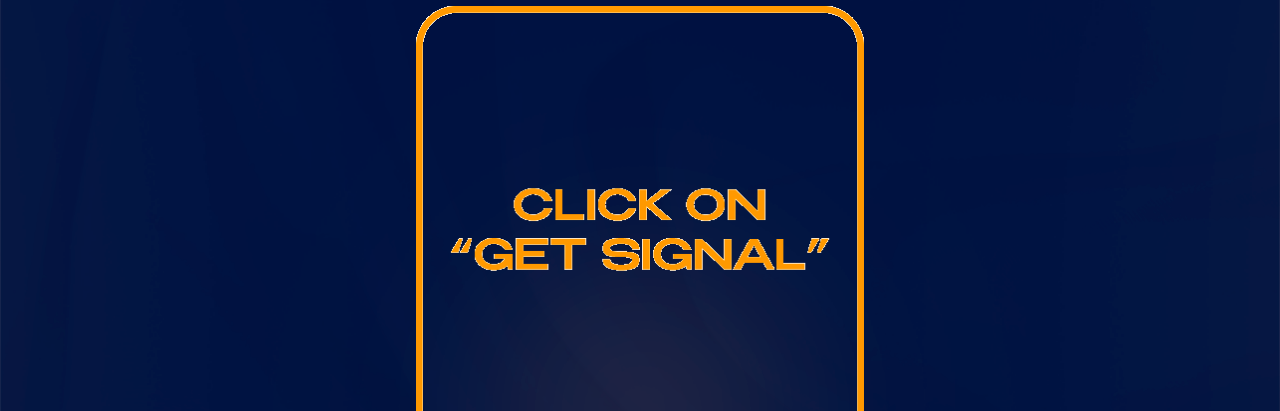
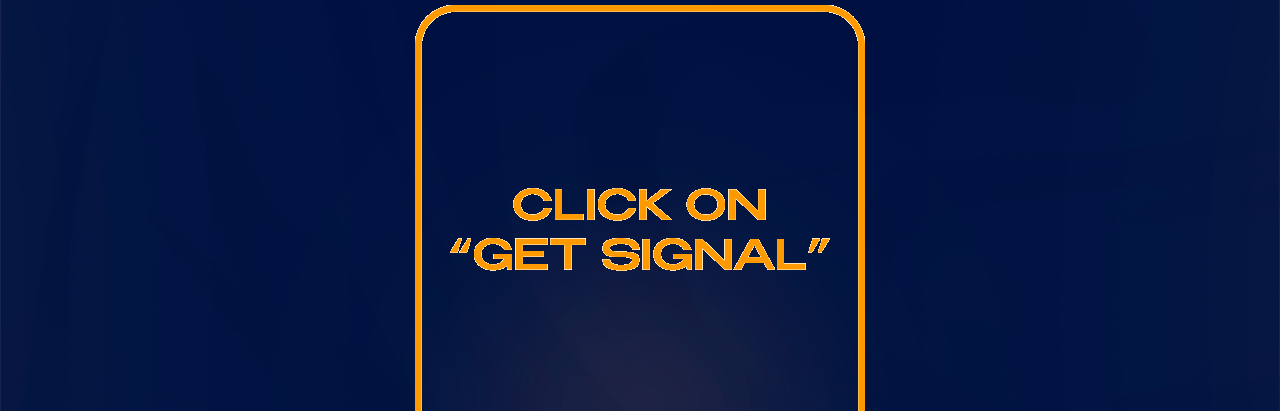
Before and after one commit to purpella/mines, a plain HTML site: page index.html in a window 1280 px wide. Shown: the part 170-581 px from the top of the page. Drawn offline with Linux system fonts and the light colour scheme.

Commit message:
Update index.html

```diff
--- a/index.html
+++ b/index.html
@@ -60,8 +60,8 @@
             top: 50%;
             left: 50%;
             transform: translate(-50%, -50%);
-            width: 35%;
-            height: 35%;
+            width: 40%;
+            height: 40%;
             display: flex;
             justify-content: center;
             align-items: center;
```
